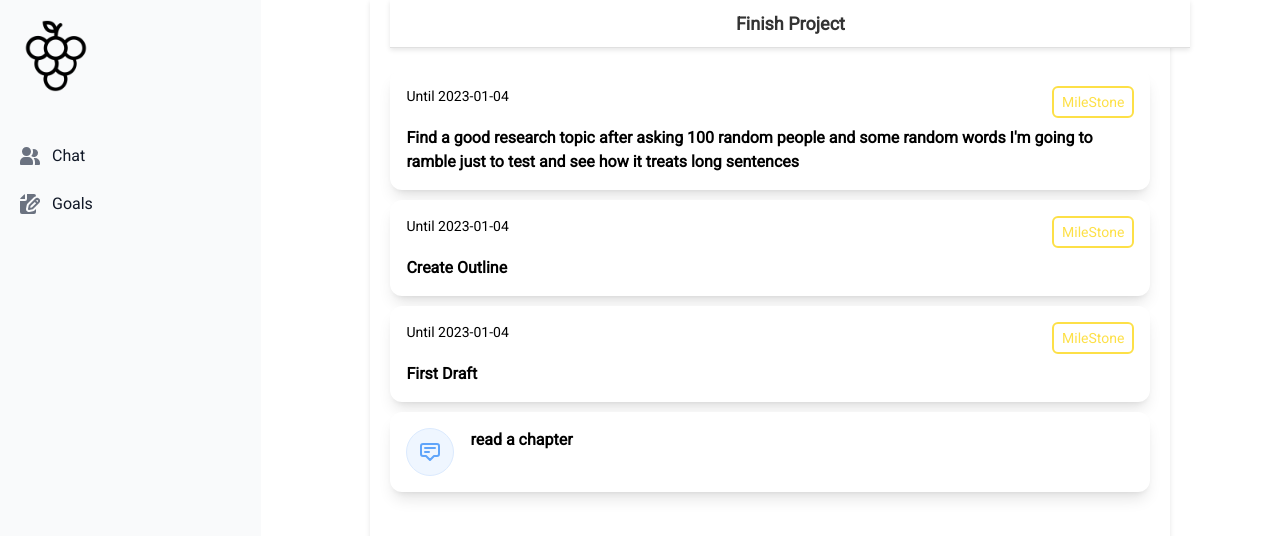
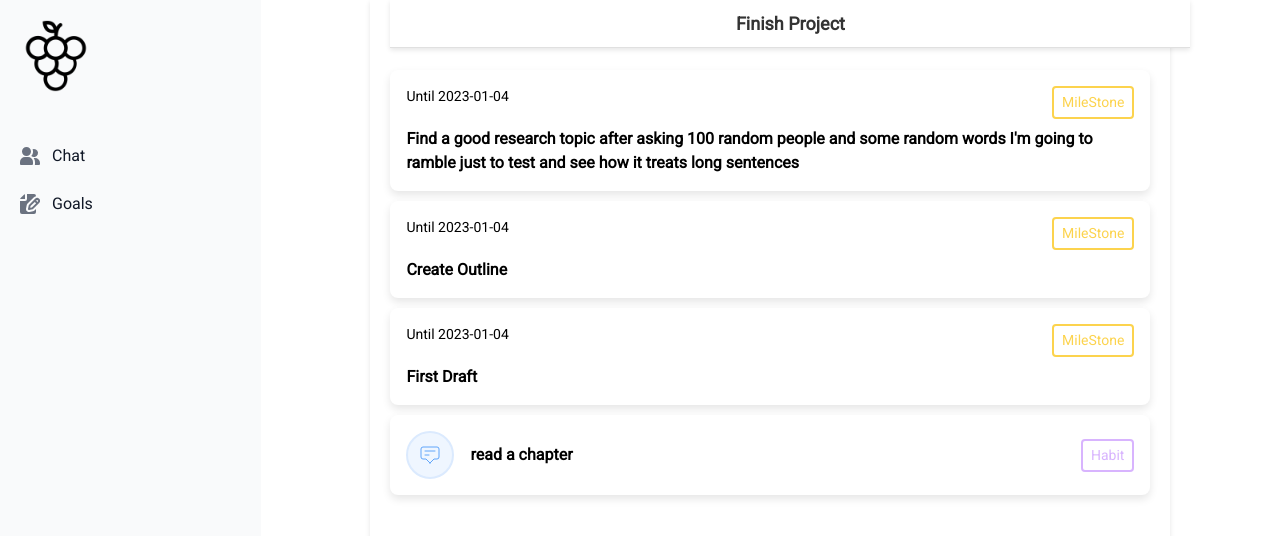
Before and after one commit to CousCous08/Fruit-Ion, a React (Create React App) app in the folder app/: page /goals in a window 1280 px wide. Both pictures are taken after a click on the element 770 px from the left and 122 px from the top of the page. Shown: the top 536 px of the page. Built offline with nearby package versions, Linux system fonts and the light colour scheme.

Commit message:
Add habit-tag

```diff
--- /dev/null
+++ b/app/src/components/HabitCard.css
@@ -0,0 +1,57 @@
+.habit-card {
+    cursor: pointer;
+}
+
+.icon-and-habit-name {
+    display: flex;
+    align-items: center;
+}
+
+.card-container {
+    display: flex;
+    align-items: center;
+    justify-content: space-between;
+    border-radius: 0.5rem;
+    background-color: white;
+    padding: 1rem;
+    box-shadow: 0 4px 8px rgba(0, 0, 0, 0.1);
+    width: 100%;
+}
+
+.icon-container {
+    display: flex;
+    align-items: center;
+    justify-content: center;
+    width: 3rem; /* Adjust as needed */
+    height: 3rem; /* Adjust as needed */
+    border-radius: 50%;
+    border: 2px solid #dbeafe; /* Light blue border */
+    background-color: #eff6ff; /* Light blue background */
+}
+
+.icon {
+    width: 1.5rem; /* Adjust as needed */
+    height: 1.5rem; /* Adjust as needed */
+    color: #60a5fa; /* Blue icon color */
+}
+
+.habit-tag {
+    padding: 0.25rem 0.5rem;
+    border: 2px solid #d8b4fe; /* Purple border */
+    border-radius: 0.25rem;
+    margin-left: 0.5rem;
+}
+
+.habit-tag-text {
+    font-weight: 300;
+    color: #d8b4fe; /* Purple text */
+    font-size: 0.875rem;
+}
+
+.text-content {
+    margin-left: 1rem;
+}
+
+.habit-name {
+    font-weight: 600;
+}
--- a/app/src/components/HabitCard.js
+++ b/app/src/components/HabitCard.js
@@ -1,19 +1,25 @@
 import React from 'react';
-
+import './HabitCard.css'; // Import the CSS file
 
 const HabitCard = ({ name, milestones, onClick }) => {
   return (
-    <div onClick={onClick} style={{ cursor: 'pointer' }}>
-      <div class="flex items-start rounded-xl bg-white p-4 shadow-lg w-full">
-        <div class="flex h-12 w-12 items-center justify-center rounded-full border border-blue-100 bg-blue-50">
-          <svg xmlns="http://www.w3.org/2000/svg" class="h-6 w-6 text-blue-400" fill="none" viewBox="0 0 24 24" stroke="currentColor" stroke-width="2">
-            <path stroke-linecap="round" stroke-linejoin="round" d="M7 8h10M7 12h4m1 8l-4-4H5a2 2 0 01-2-2V6a2 2 0 012-2h14a2 2 0 012 2v8a2 2 0 01-2 2h-3l-4 4z" />
-          </svg>
+    <div onClick={onClick} className="habit-card">
+      <div className="card-container">
+        <div className="icon-and-habit-name">
+          <div className="icon-container">
+            <svg xmlns="http://www.w3.org/2000/svg" className="icon" fill="none" viewBox="0 0 24 24" stroke="currentColor">
+              <path strokeLinecap="round" strokeLinejoin="round" d="M7 8h10M7 12h4m1 8l-4-4H5a2 2 0 01-2-2V6a2 2 0 012-2h14a2 2 0 012 2v8a2 2 0 01-2 2h-3l-4 4z" />
+            </svg>
+          </div>
+
+          <div className="text-content">
+            <h2 className="habit-name">{name}</h2>
+            {/* <p className="habit-details">Next Milestone/Habit: {milestones[0].name}</p> */}
+          </div>
         </div>
 
-        <div class="ml-4">
-          <h2 class="font-semibold">{name}</h2>
-          {/* <p class="mt-2 text-sm text-gray-500">Next Milestone/Habit: {milestones[0].name}</p> */}
+        <div className="habit-tag">
+          <h3 className="habit-tag-text">Habit</h3>
         </div>
       </div>
     </div>
--- /dev/null
+++ b/app/src/components/MilestoneCard.css
@@ -0,0 +1,39 @@
+.milestone-card {
+    cursor: pointer;
+}
+
+.card-body {
+    display: flex;
+    flex-direction: column;
+    border-radius: 0.5rem; /* Adjust as needed */
+    background-color: white;
+    padding: 1rem;
+    box-shadow: 0 4px 8px rgba(0, 0, 0, 0.1); /* Simple shadow */
+    width: 100%;
+}
+
+.card-header {
+    margin-bottom: 0.5rem;
+    display: flex;
+    justify-content: space-between;
+}
+
+.deadline {
+    font-size: 0.875rem; /* Small text size */
+}
+
+.milestone-tag {
+    padding: 0.25rem 0.5rem;
+    border: 2px solid #fcd34d; /* Yellow border */
+    border-radius: 0.25rem;
+}
+
+.tag-text {
+    font-weight: 300;
+    color: #fcd34d; /* Yellow text */
+    font-size: 0.875rem;
+}
+
+.milestone-name {
+    font-weight: 600; /* Semi-bold */
+}
--- a/app/src/components/MilestoneCard.js
+++ b/app/src/components/MilestoneCard.js
@@ -1,18 +1,18 @@
 import React from 'react';
-
+import './MilestoneCard.css'; // Import the CSS file
 
 const MilestoneCard = ({ name, deadline, onClick }) => {
     return (
-    <div onClick={onClick} style={{ cursor: 'pointer' }}>
-      <div class="flex flex-col rounded-xl bg-white p-4 shadow-lg w-full">
-        <div class="mb-2 flex justify-between">
-          <h3 class="text-sm">Until {deadline}</h3>
-          <div className='px-2 py-1 border-2 border-yellow-300 rounded-md'>
-            <h3 className='font-light text-yellow-300 text-sm'>MileStone</h3>
+        <div onClick={onClick} className="milestone-card">
+            <div className="card-body">
+                <div className="card-header">
+                    <h3 className="deadline">Until {deadline}</h3>
+                    <div className="milestone-tag">
+                        <h3 className="tag-text">MileStone</h3>
                     </div>
                 </div>
                 <div>
-          <h2 className="font-semibold">{name}</h2>
+                    <h2 className="milestone-name">{name}</h2>
                 </div>
             </div>
         </div>
```
Lines whose indentation alone changed are shown as unchanged.
